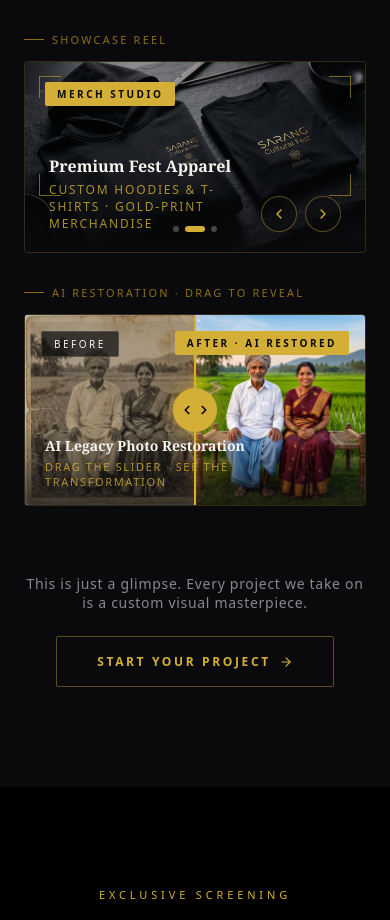
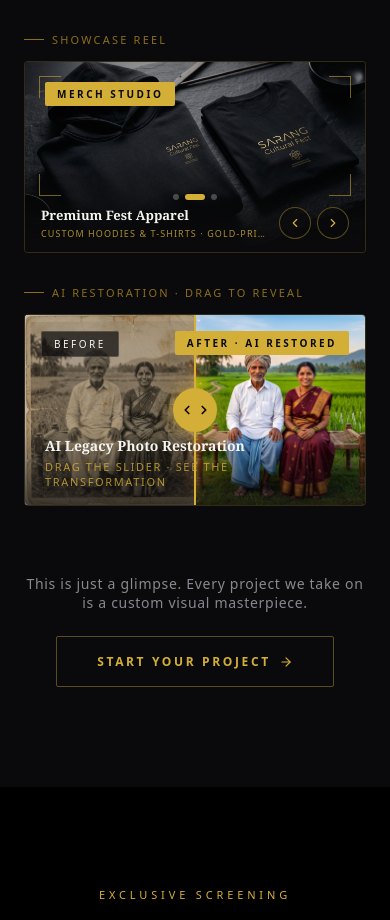
Before and after one commit to nsojhamedialabs-dev/nsojas-web, a Next.js app: page / in a window 390 px wide. Shown: the part 8840-9760 px from the top of the page. Built offline with nearby package versions, Linux system fonts and the light colour scheme.

Commit message:
Update:Mobile First_V1

```diff
--- a/src/app/page.js
+++ b/src/app/page.js
@@ -578,36 +578,39 @@ function KenBurnsSlideshow() {
         </AnimatePresence>
       </div>
 
-      {/* Caption bottom */}
-      <div style={{ position: "absolute", bottom: 0, left: 0, right: 0, padding: "20px 24px", display: "flex", alignItems: "flex-end", justifyContent: "space-between" }}>
+      {/* Caption bottom — label only, no long text on mobile */}
+      <div style={{ position: "absolute", bottom: 0, left: 0, right: 0, padding: "12px 16px", background: "linear-gradient(transparent, rgba(10,10,12,0.92))" }}>
         <AnimatePresence mode="wait">
           <motion.div key={current}
-            initial={{ opacity: 0, y: 16 }} animate={{ opacity: 1, y: 0 }} exit={{ opacity: 0, y: -8 }}
-            transition={{ duration: 0.6, delay: 0.3 }}>
-            <div style={{ fontFamily: "Georgia, serif", fontSize: "clamp(16px, 2.5vw, 22px)", color: WHITE, fontWeight: 600, marginBottom: 4 }}>
-              {showcaseSlides[current].label}
+            initial={{ opacity: 0, y: 10 }} animate={{ opacity: 1, y: 0 }} exit={{ opacity: 0 }}
+            transition={{ duration: 0.5, delay: 0.2 }}
+            style={{ display: "flex", alignItems: "center", justifyContent: "space-between", gap: 8 }}>
+            {/* Left: title only — no caption text that wraps */}
+            <div style={{ minWidth: 0 }}>
+              <div style={{ fontFamily: "Georgia, serif", fontSize: "clamp(13px, 2.2vw, 20px)", color: WHITE, fontWeight: 600, whiteSpace: "nowrap", overflow: "hidden", textOverflow: "ellipsis" }}>
+                {showcaseSlides[current].label}
+              </div>
+              <div style={{ fontSize: "clamp(9px, 1.5vw, 11px)", letterSpacing: "0.12em", color: "rgba(212,175,55,0.8)", textTransform: "uppercase", marginTop: 3, whiteSpace: "nowrap", overflow: "hidden", textOverflow: "ellipsis" }}>
+                {showcaseSlides[current].caption}
+              </div>
             </div>
-            <div style={{ fontSize: 12, letterSpacing: "0.15em", color: "rgba(212,175,55,0.8)", textTransform: "uppercase" }}>
-              {showcaseSlides[current].caption}
+            {/* Right: Prev / Next — always pinned right, never pushed */}
+            <div style={{ display: "flex", gap: 6, flexShrink: 0 }}>
+              <motion.button onClick={goPrev} whileHover={{ background: "rgba(212,175,55,0.2)" }} whileTap={{ scale: 0.9 }}
+                style={{ width: 32, height: 32, borderRadius: "50%", border: `1px solid rgba(212,175,55,0.4)`, background: "rgba(10,10,12,0.6)", color: GOLD, cursor: "pointer", display: "flex", alignItems: "center", justifyContent: "center" }}>
+                <ChevronLeft size={14} />
+              </motion.button>
+              <motion.button onClick={goNext} whileHover={{ background: "rgba(212,175,55,0.2)" }} whileTap={{ scale: 0.9 }}
+                style={{ width: 32, height: 32, borderRadius: "50%", border: `1px solid rgba(212,175,55,0.4)`, background: "rgba(10,10,12,0.6)", color: GOLD, cursor: "pointer", display: "flex", alignItems: "center", justifyContent: "center" }}>
+                <ChevronRight size={14} />
+              </motion.button>
             </div>
           </motion.div>
         </AnimatePresence>
-
-        {/* Prev / Next */}
-        <div style={{ display: "flex", gap: 8 }}>
-          <motion.button onClick={goPrev} whileHover={{ background: "rgba(212,175,55,0.2)" }} whileTap={{ scale: 0.9 }}
-            style={{ width: 36, height: 36, borderRadius: "50%", border: `1px solid rgba(212,175,55,0.4)`, background: "rgba(10,10,12,0.5)", color: GOLD, cursor: "pointer", display: "flex", alignItems: "center", justifyContent: "center", transition: "background 0.2s" }}>
-            <ChevronLeft size={16} />
-          </motion.button>
-          <motion.button onClick={goNext} whileHover={{ background: "rgba(212,175,55,0.2)" }} whileTap={{ scale: 0.9 }}
-            style={{ width: 36, height: 36, borderRadius: "50%", border: `1px solid rgba(212,175,55,0.4)`, background: "rgba(10,10,12,0.5)", color: GOLD, cursor: "pointer", display: "flex", alignItems: "center", justifyContent: "center", transition: "background 0.2s" }}>
-            <ChevronRight size={16} />
-          </motion.button>
-        </div>
       </div>
 
       {/* Dot indicators */}
-      <div style={{ position: "absolute", bottom: 20, left: "50%", transform: "translateX(-50%)", display: "flex", gap: 6 }}>
+      <div style={{ position: "absolute", bottom: 52, left: "50%", transform: "translateX(-50%)", display: "flex", gap: 6 }}>
         {showcaseSlides.map((_, i) => (
           <button key={i} onClick={() => goTo(i)}
             style={{ width: i === current ? 20 : 6, height: 6, borderRadius: 3, background: i === current ? GOLD : "rgba(255,255,255,0.25)", border: "none", cursor: "pointer", transition: "all 0.35s", padding: 0 }} />
```
